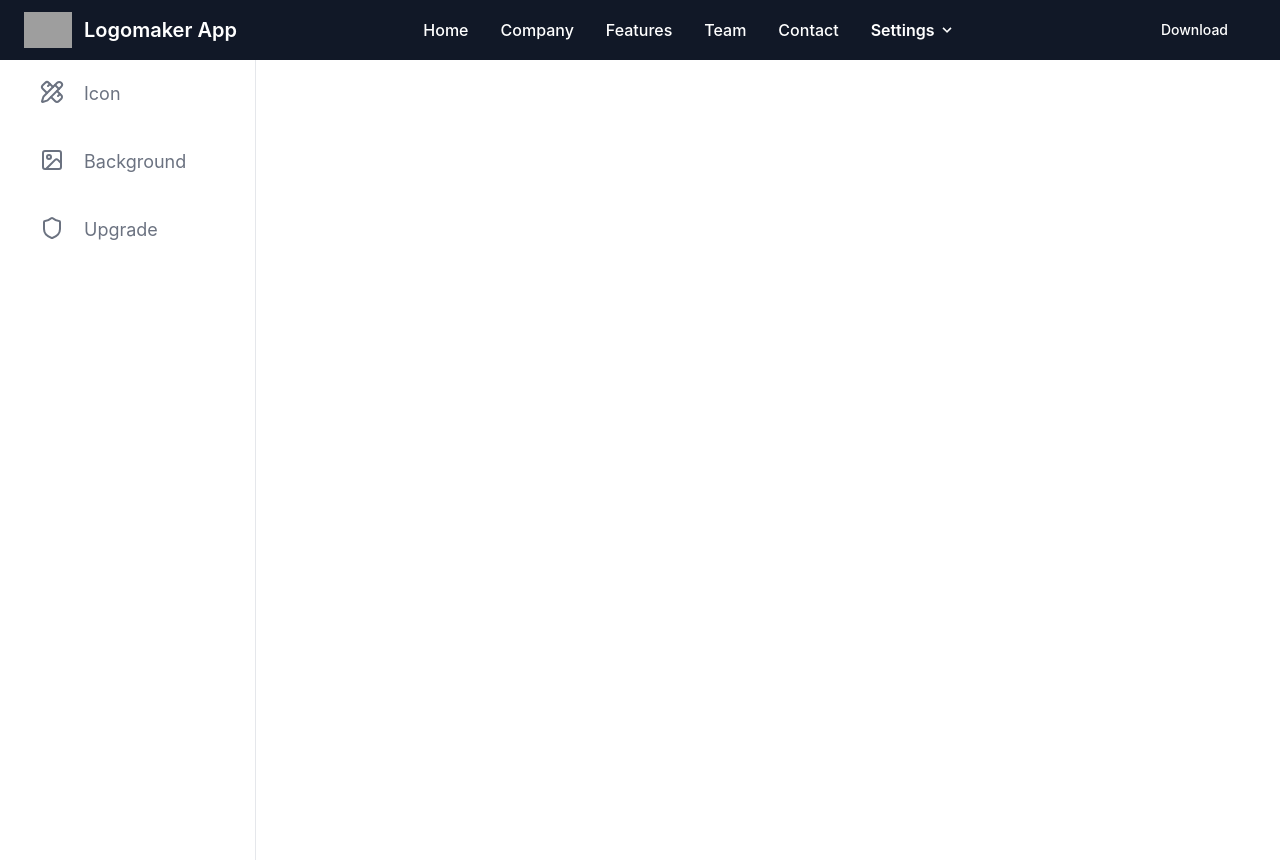
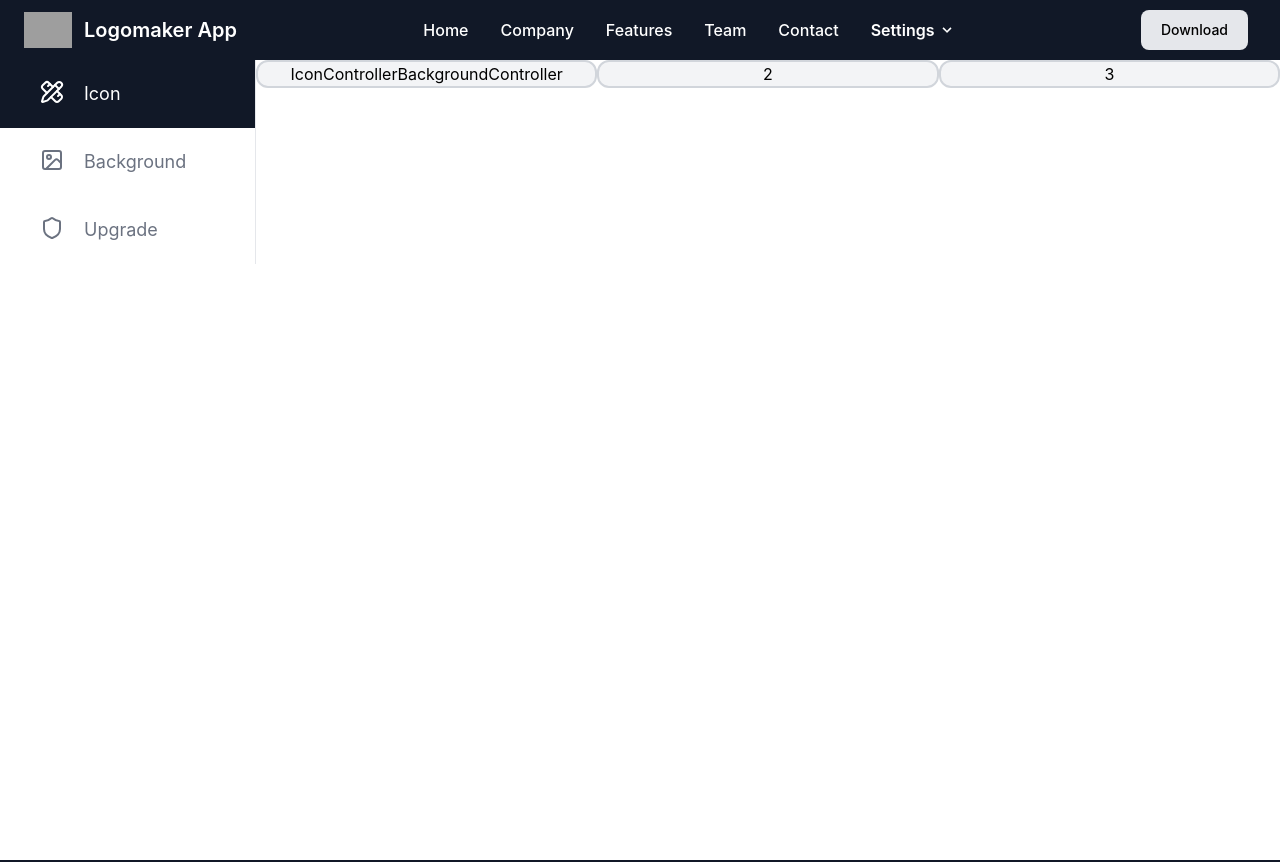
Before and after one commit to code-gritt/LogoMaker-App-React-TaiwindCSS, a React (Vite) app: page / in a window 1280 px wide. Shown: the top 862 px of the page. Built offline with nearby package versions, Linux system fonts and the light colour scheme; grey boxes are pictures that could not be loaded.

Commit message:
changes made

```diff
--- a/src/App.jsx
+++ b/src/App.jsx
@@ -1,18 +1,32 @@
-import Body from "./components/Body";
+import BackgroundController from "./components/BackgroundController";
 import Footer from "./components/Footer";
 import Header from "./components/Header";
+import IconController from "./components/IconController";
 import Sidenav from "./components/Sidenav";
 
 function App() {
   return (
     <>
       <Header />
-      <div className="w-64 h-screen border-r">
-        <Sidenav />
+      <div className="h-screen">
+        <div className="w-64 border-r fixed">
+          <Sidenav selectedIndex={(value) => console.log(value)} />
+        </div>
+
+        <div className="ml-64 grid grid-cols-1 md:grid-cols-2 lg:grid-cols-3">
+          <div className="flex justify-center  border-2 border-gray-300 rounded-xl   bg-gray-100">
+            <IconController />
+            <BackgroundController />
+          </div>
+          <div className="flex justify-center  border-2 border-gray-300 rounded-xl  bg-gray-100">
+            2
+          </div>
+          <div className="flex justify-center  border-2 border-gray-300 rounded-xl   bg-gray-100">
+            3
+          </div>
+        </div>
       </div>
-      <div className="ml-64">
-        <Body />
-      </div>
+
       <Footer />
     </>
   );
--- /dev/null
+++ b/src/components/BackgroundController.jsx
@@ -0,0 +1,7 @@
+import React from "react";
+
+const BackgroundController = () => {
+  return <div>BackgroundController</div>;
+};
+
+export default BackgroundController;
--- a/src/components/Header.jsx
+++ b/src/components/Header.jsx
@@ -20,7 +20,7 @@ const Header = () => {
             <div className="flex items-center lg:order-2">
               <a
                 href="#"
-                className="text-white dark:text-white hover:bg-gray-200 hover:text-black transition duration-300 ease-out font-medium rounded-lg text-sm px-4 lg:px-5 py-2 lg:py-2.5 mr-2 dark:hover:bg-gray-700 focus:outline-none dark:focus:ring-gray-800"
+                className="hover:scale-105 dark:text-white bg-gray-200 text-black transition duration-300 ease-out font-medium rounded-lg text-sm px-4 lg:px-5 py-2 lg:py-2.5 mr-2 dark:hover:bg-gray-700 focus:outline-none dark:focus:ring-gray-800"
               >
                 Download
               </a>
@@ -121,7 +121,7 @@ const Header = () => {
                           <path d="M9.293 12.95l.707.707L15.657 8l-1.414-1.414L10 10.828 5.757 6.586 4.343 8z" />{" "}
                         </svg>
                       </button>
-                      <ul className="dropdown-menu absolute hidden text-white pt-4">
+                      <ul className="dropdown-menu absolute hidden text-white pt-5">
                         <li className="w-60">
                           <a
                             className="transition duration-300 ease-out rounded-t bg-gray-900 hover:bg-gray-400 py-2 px-4 block whitespace-no-wrap"
--- /dev/null
+++ b/src/components/IconController.jsx
@@ -0,0 +1,7 @@
+import React from "react";
+
+const IconController = () => {
+  return <div>IconController</div>;
+};
+
+export default IconController;
--- a/src/components/Sidenav.jsx
+++ b/src/components/Sidenav.jsx
@@ -1,7 +1,8 @@
-import React from "react";
+import React, { useState } from "react";
 import { Image, PencilRuler, Shield } from "lucide-react";
 
-const Sidenav = () => {
+const Sidenav = ({ selectedIndex }) => {
+  const [activeIndex, setActiveIndex] = useState("");
   const names = [
     {
       id: 1,
@@ -25,8 +26,13 @@ const Sidenav = () => {
         <ul>
           {names.map((name, index) => (
             <li
-              onClick={() => setActiveIndex(index)}
-              className="${activeIndex==index && 'bg-gray-900 text-white'} transition duration-300 ease-out text-lg p-5 px-10 hover:text-white cursor-pointer hover:bg-gray-900 bg-primary text-gray-500"
+              onClick={() => {
+                setActiveIndex(index);
+                selectedIndex(index);
+              }}
+              className={`transition duration-300 ease-out text-lg p-5 px-10 hover:text-white cursor-pointer hover:bg-gray-900 bg-primary text-gray-500 ${
+                activeIndex == index && `bg-gray-900 text-white`
+              }`}
               key={index}
             >
               <div className="flex justify-start space-around">
```
